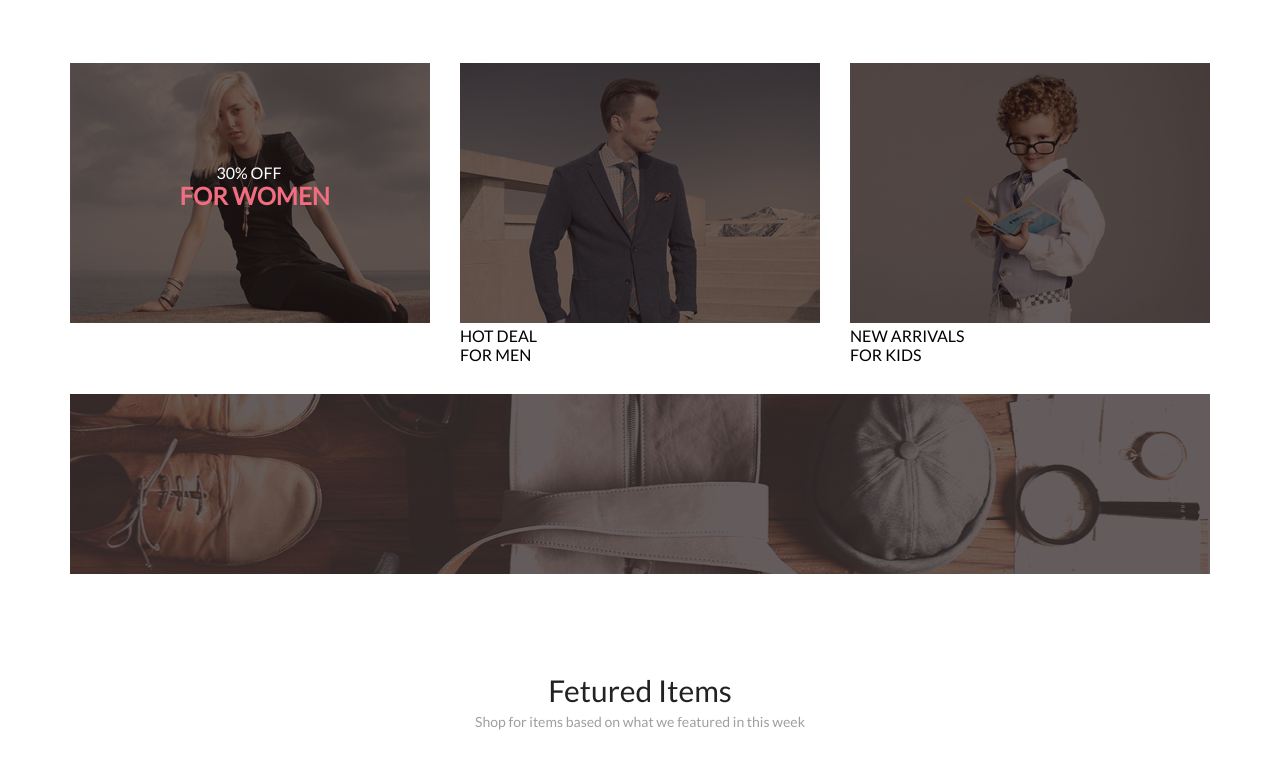
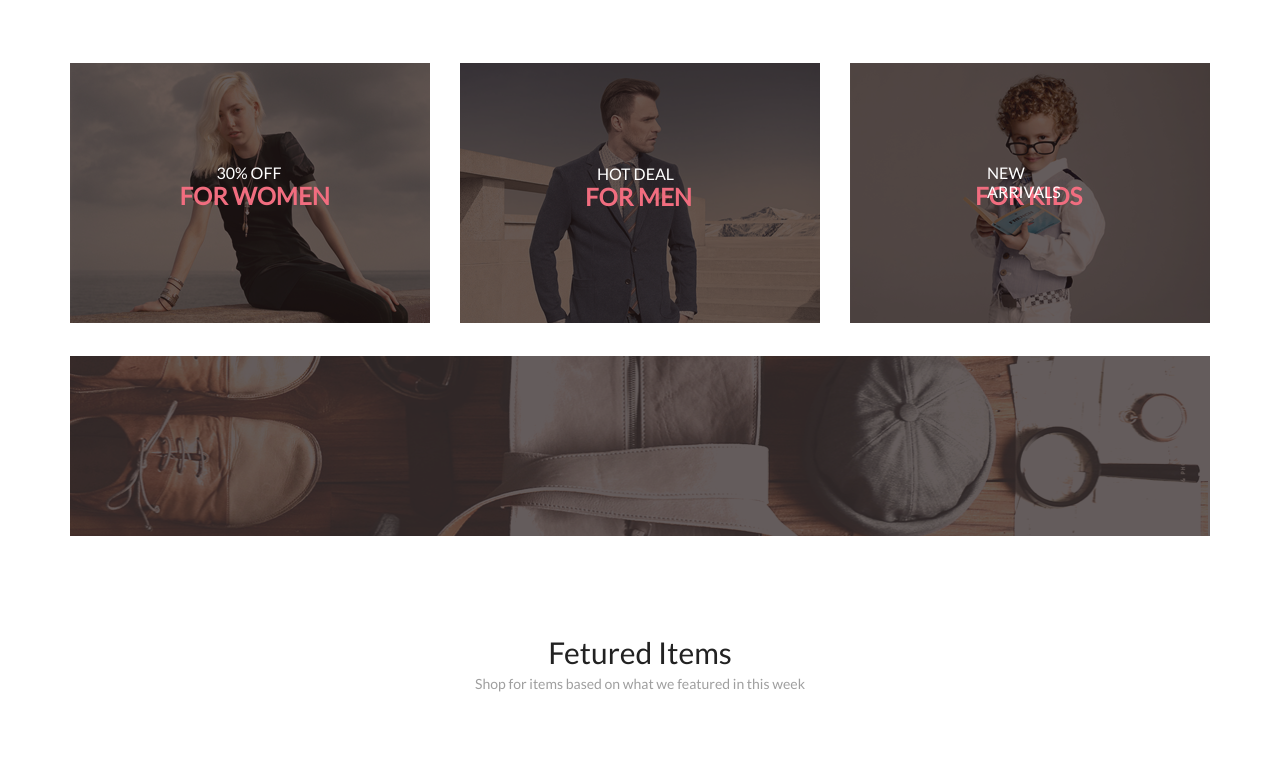
Before and after one commit to vmakos1/Prof_Coding_HTML_CSS, a plain HTML site: page index.html in a window 1280 px wide. Shown: the part 840-1606 px from the top of the page. After the commit the page ends 1580 px from the top, so only its background shows below. Drawn offline with Linux system fonts and the light colour scheme.

Commit message:
Добавила текст к картинкам блока скидок и оформила его

```diff
--- a/style.css
+++ b/style.css
@@ -125,11 +125,61 @@
                         color: #F16D7F;
                         padding-top: 19px;
                         padding-left: 15px;
-                        padding-right: px;
                     }
 
                     .for_men {
                         margin-right: 30px;
+                        position: relative;
+                    }
+
+                    .for_men_text {
+                        position: absolute;
+                        top: 101px;
+                        left: 125px;
+                    }
+
+                    .for_men_text div:first-child {
+                        font-size: 16px;
+                        font-weight: 400;
+                        line-height: 19px;
+                        color: #FFFFFF;
+                        position: inherit;
+                        left: 12px;
+                    }
+
+                    .for_men_text div:last-child {
+                        font-weight: 700;
+                        font-size: 24px;
+                        Line-height: 28px;
+                        color: #F16D7F;
+                        padding-top: 19px;
+                    }
+
+                    .for_kids {
+                        position: relative;
+                    }
+
+                    .for_kids_text {
+                        position: absolute;
+                        top: 100px;
+                        left: 125px;
+                    }
+
+                    .for_kids_text div:first-child {
+                        font-size: 16px;
+                        font-weight: 400;
+                        line-height: 19px;
+                        color: #FFFFFF;
+                        position: inherit;
+                        left: 12px;
+                    }
+
+                    .for_kids_text div:last-child {
+                        font-weight: 700;
+                        font-size: 24px;
+                        Line-height: 28px;
+                        color: #F16D7F;
+                        padding-top: 19px;
                     }
 
                     .sale_bottom {
```
